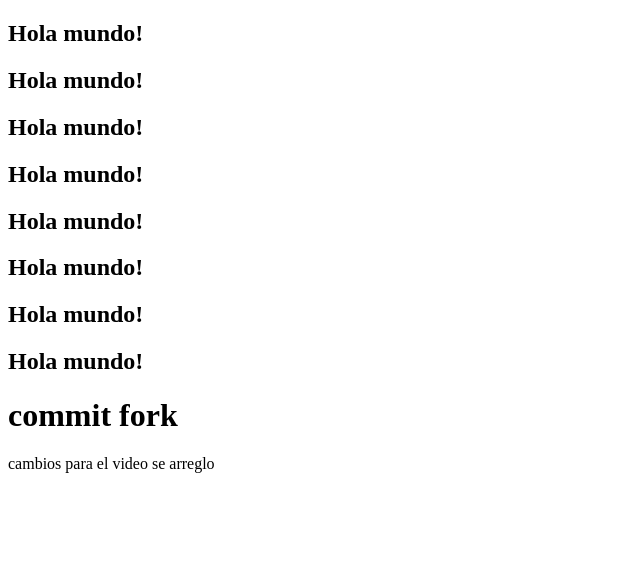
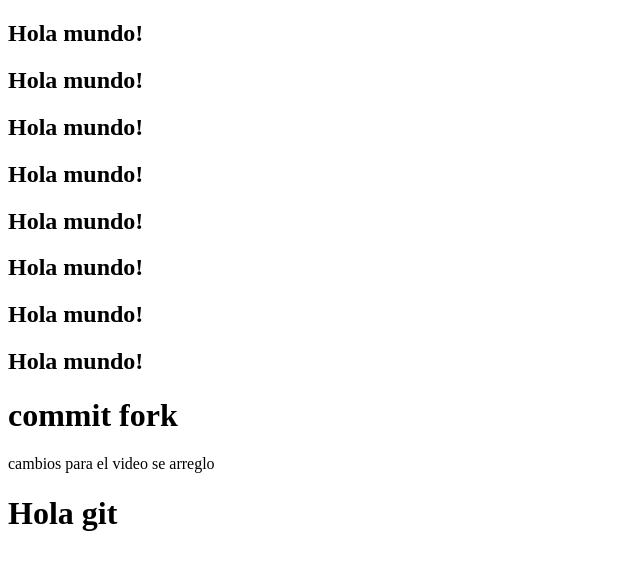
Before and after one commit to chkaren66/pruebaGit, a plain HTML site: page index.html in a window 1280 px wide. Shown: the whole page, without its empty margins (0-640 px from the left). Drawn offline with Linux system fonts and the light colour scheme.

Commit message:
commit en git

```diff
--- a/index.html
+++ b/index.html
@@ -19,5 +19,7 @@
     <!-- comantario del video -->
     cambios para el video
     se arreglo
+
+    <h1>Hola git</h1>
 </body>
 </html>
```
